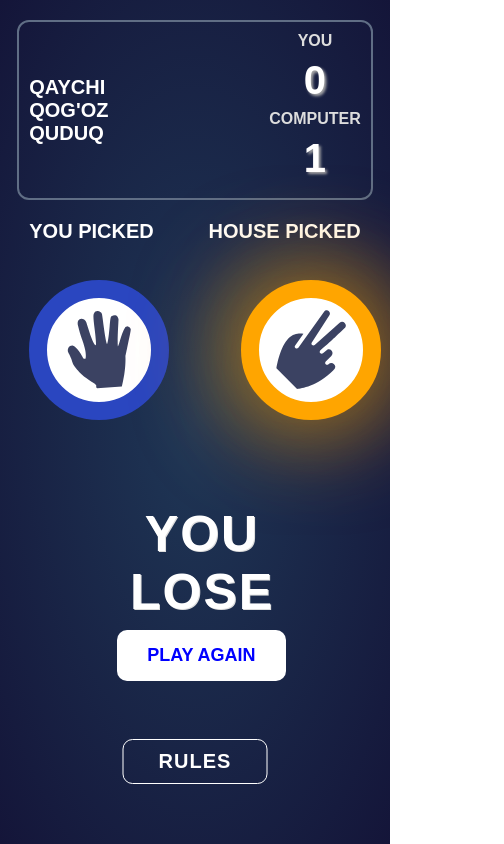
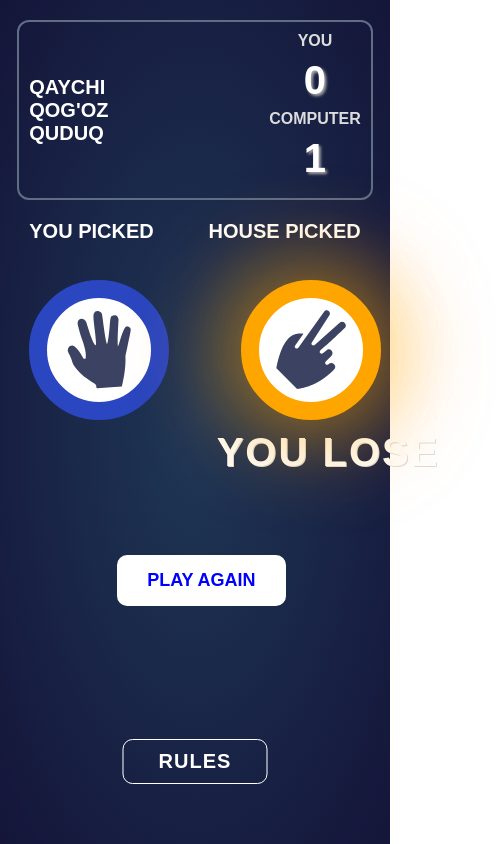
Before and after one commit to jamshid-tulaganov/game-stone-papper-scissor, a plain HTML site: page index.html in a window 390 px wide. Both pictures are taken after a click on the button 99 px from the left and 300 px from the top of the page. Shown: the whole page, 504 px wide, since content can reach past the window. Drawn offline with Linux system fonts and the light colour scheme.

Commit message:
correct the result

```diff
--- a/css/mobile-view.css
+++ b/css/mobile-view.css
@@ -77,14 +77,14 @@
     padding: 0px;
   }
   .result{
+    width: 100%;
     position: absolute;
-    top: 110%;
-    left: 20%;
-    font-size: 50px;
+    top: 80%;
+    font-size: 40px;
   }
   .play-again{
     position: absolute;
-    top: 160%;
+    top: 130%;
     padding: 15px 30px;
     font-size: 18px;
     left: 25%;
```
